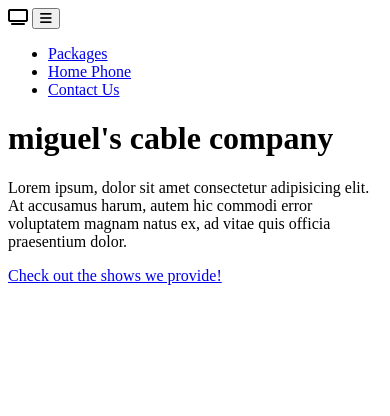
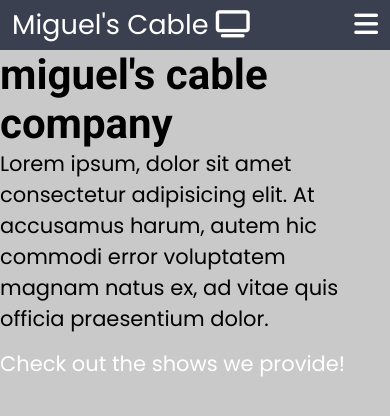
Before and after one commit to miguelwd765/cable-company-landing-page, a plain HTML site: page index.html in a window 390 px wide. Drawn offline with Linux system fonts and the light colour scheme.

Commit message:
create mobile version of nav bar. set custom variables in CSS

```diff
--- a/app.js
+++ b/app.js
@@ -0,0 +1,13 @@
+const navToggle = document.querySelector(".nav-toggle");
+const linksContainer = document.querySelector(".links-container");
+const links = document.querySelector(".links");
+
+navToggle.addEventListener("click", function (e) {
+  const linksHeight = links.getBoundingClientRect().height;
+  const containerHeight = linksContainer.getBoundingClientRect().height;
+  if (containerHeight === 0) {
+    linksContainer.style.height = `${linksHeight}px`;
+  } else {
+    linksContainer.style.height = 0;
+  }
+});
--- a/index.html
+++ b/index.html
@@ -6,25 +6,21 @@
     <meta name="viewport" content="width=device-width, initial-scale=1.0" />
     <title>Miguel's Cable Company</title>
     <link rel="stylesheet" href="styles.css" />
-    <link rel="preconnect" href="https://fonts.googleapis.com" />
-    <link rel="preconnect" href="https://fonts.gstatic.com" crossorigin />
-    <link
-      href="https://fonts.googleapis.com/css2?family=Ubuntu:wght@300;400;700&display=swap"
-      rel="stylesheet"
-    />
-    <link rel="preconnect" href="https://fonts.googleapis.com" />
-    <link rel="preconnect" href="https://fonts.gstatic.com" crossorigin />
-    <link
-      href="https://fonts.googleapis.com/css2?family=Rubik:wght@300;400;600;800&display=swap"
-      rel="stylesheet"
-    />
   </head>
+  <link rel="preconnect" href="https://fonts.googleapis.com" />
+  <link rel="preconnect" href="https://fonts.gstatic.com" crossorigin />
+  <link
+    href="https://fonts.googleapis.com/css2?family=Poppins:wght@100;400;700&family=Roboto:wght@100;400;700&display=swap"
+    rel="stylesheet"
+  />
   <body>
     <header id="home">
       <nav class="nav">
         <div class="nav-center">
           <div class="nav-header">
-            <span class="logo"><i class="fas fa-tv"></i></span>
+            <a class="logo" href="#"
+              >Miguel's Cable <i class="fas fa-tv"></i
+            ></a>
             <button class="nav-toggle">
               <i class="fas fa-bars"></i>
             </button>
--- a/styles.css
+++ b/styles.css
@@ -1,4 +1,92 @@
+:root {
+  --font-accent: "Poppins", sans-serif;
+  --font-heading: "Roboto", sans-serif;
+
+  --bg-navy-dark: #2e323f;
+  --bg-navy-med: #3b4050;
+  --bg-navy-light: #6f737f;
+
+  --color-light-grey: #c9c9c9;
+
+  --transition: all 0.3s linear;
+}
+
+html {
+  scroll-behavior: smooth;
+}
+
 * {
-  --font-accent: font-family: "Ubuntu", sans-serif;
-  --font--heading: font-family: 'Rubik', sans-serif;
+  margin: 0;
+  padding: 0;
+  box-sizing: border-box;
 }
+
+body {
+  font-family: var(--font-accent);
+  font-size: 21px;
+  background-color: var(--color-light-grey);
+}
+
+a {
+  text-decoration: none;
+  color: #fff;
+}
+
+li {
+  list-style: none;
+}
+
+img {
+  width: 100%;
+  display: block;
+}
+
+#home {
+  min-height: 100vh;
+  margin: 0 auto;
+}
+
+.nav {
+  background-color: var(--bg-navy-med);
+  padding: 0.25rem 0.75rem;
+}
+
+.nav-header {
+  display: flex;
+  justify-content: space-between;
+  align-items: center;
+}
+
+.logo {
+  font-size: 1.7rem;
+  color: #fff;
+}
+
+.nav-toggle {
+  border: none;
+  background-color: transparent;
+  color: #fff;
+  font-size: 1.7rem;
+}
+
+.title {
+  font-family: var(--font-heading);
+}
+
+.links-container {
+  height: 0;
+  overflow: hidden;
+  transition: var(--transition);
+}
+
+.nav-links {
+  display: block;
+  padding: 0.85rem 0;
+}
+
+@media screen and (max-width: 328px) {
+  .nav-toggle,
+  .logo {
+    font-size: 1.45rem;
+  }
+}
```
